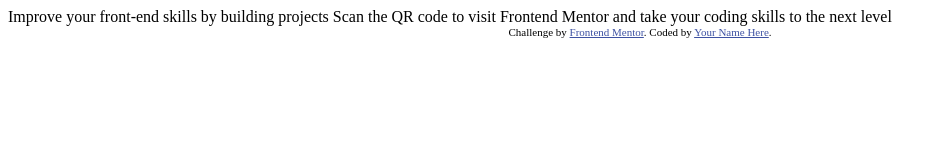
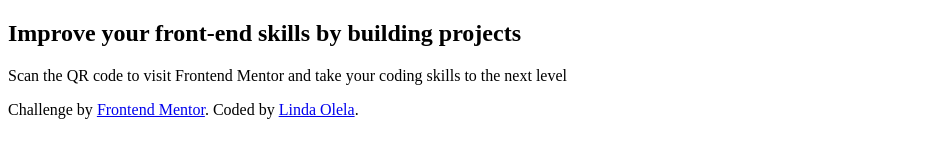
Before and after one commit to olela28/frontendmentor, a plain HTML site: page qr-code-component-main/index.html in a window 1280 px wide. Shown: the whole page, without its empty margins (0-947 px from the left). Drawn offline with Linux system fonts and the light colour scheme.

Commit message:
updated index file

```diff
--- a/qr-code-component-main/index.html
+++ b/qr-code-component-main/index.html
@@ -7,22 +7,17 @@
   <link rel="icon" type="image/png" sizes="32x32" href="./images/favicon-32x32.png">
 
   <title>Frontend Mentor | QR code component</title>
-
-  <!-- Feel free to remove these styles or customise in your own stylesheet 👍 -->
-  <style>
-    .attribution { font-size: 11px; text-align: center; }
-    .attribution a { color: hsl(228, 45%, 44%); }
-  </style>
 </head>
 <body>
-
-  Improve your front-end skills by building projects
-
-  Scan the QR code to visit Frontend Mentor and take your coding skills to the next level
-
+  <h2>
+    Improve your front-end skills by building projects <br>
+  </h2>
+  <p>
+    Scan the QR code to visit Frontend Mentor and take your coding skills to the next level
+  </p>
   <div class="attribution">
     Challenge by <a href="https://www.frontendmentor.io?ref=challenge" target="_blank">Frontend Mentor</a>.
-    Coded by <a href="#">Your Name Here</a>.
+    Coded by <a href="#">Linda Olela</a>.
   </div>
 </body>
 </html>
```
